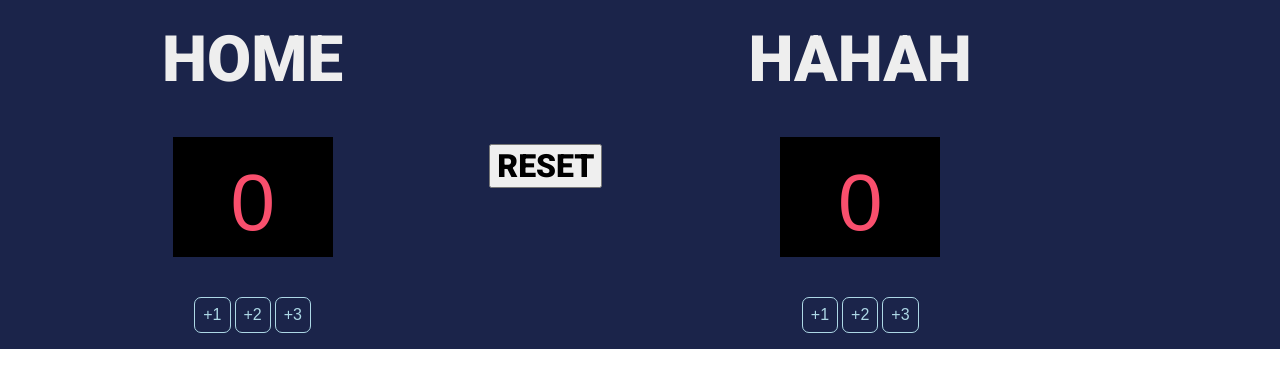
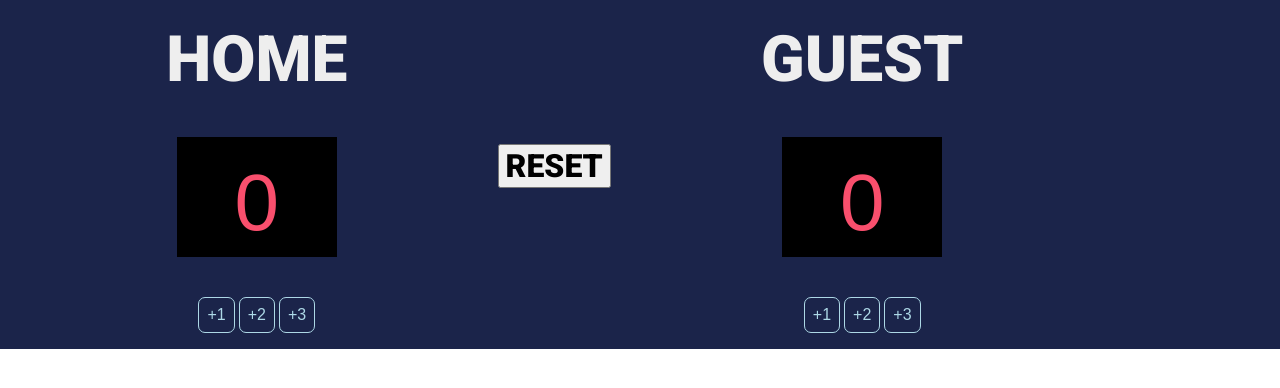
Before and after one commit to suespencer/basketball, a plain HTML site: page index.html in a window 1280 px wide. Drawn offline with Linux system fonts and the light colour scheme; a web font is replaced by a local one.

Commit message:
Updated index

```diff
--- a/index.html
+++ b/index.html
@@ -27,7 +27,7 @@
         <button id="reset-btn" class="roboto-medium" onclick="resetScores()">RESET</button>
       </div>
       <div>
-        <h3 class="roboto-medium">HAHAH</h3>
+        <h3 class="roboto-medium">GUEST</h3>
         <p class="scoreBox calcFont" id="guestScore">0</p>
         <div>
           <button class="add-btn calcFont" onclick="addOnePointG()">+1</button>
```
